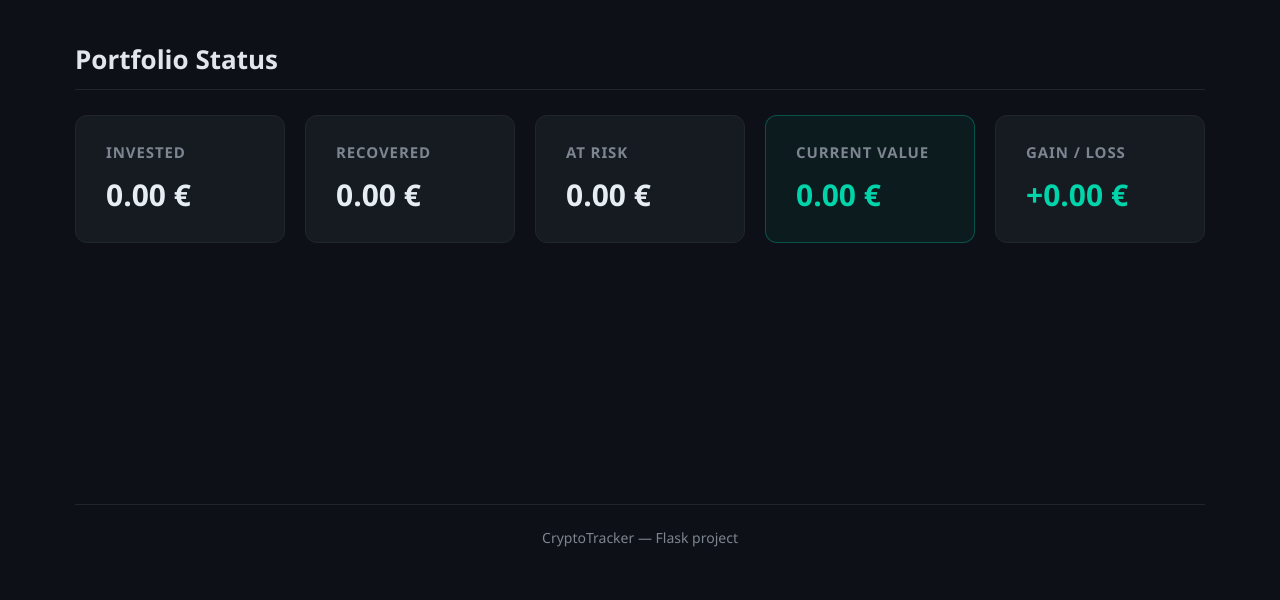
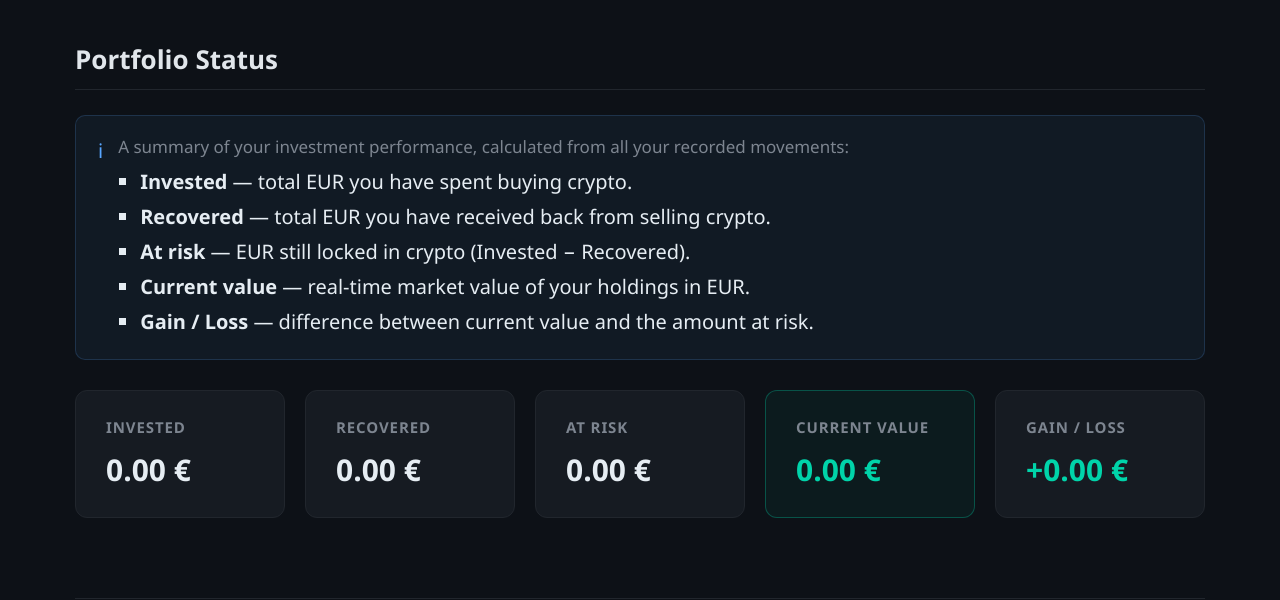
Before and after one commit to Regenzel/Final_project_KeepCoding, a Flask app: page /status in a window 1280 px wide. Shown: the part 231-831 px from the top of the page. Before the commit the page ends 778 px from the top, so only its background shows below. Run offline with Flask 3, Linux system fonts and the light colour scheme; the visitor is signed in with stand-in values (Sample User, id 1); data that the repository does not hold is empty.

Commit message:
Add contextual info boxes to all main pages

```diff
--- a/static/style.css
+++ b/static/style.css
@@ -374,6 +374,40 @@ a.nav-logout:hover {
     color: #f85149;
 }
 
+/* ── Info box ── */
+.info-box {
+    display: flex;
+    gap: 0.75rem;
+    background: rgba(88, 166, 255, 0.06);
+    border: 1px solid rgba(88, 166, 255, 0.18);
+    border-radius: 10px;
+    padding: 0.9rem 1.1rem;
+    margin-bottom: 1.5rem;
+    font-size: 0.85rem;
+    color: var(--muted-color);
+    line-height: 1.55;
+}
+
+.info-box .info-icon {
+    flex-shrink: 0;
+    font-size: 1rem;
+    color: #58a6ff;
+    margin-top: 0.05rem;
+}
+
+.info-box ul {
+    margin: 0.3rem 0 0;
+    padding-left: 1.1rem;
+}
+
+.info-box li {
+    margin-bottom: 0.2rem;
+}
+
+.info-box strong {
+    color: var(--color);
+}
+
 /* ── Auth pages ── */
 .auth-card {
     max-width: 400px;
--- a/templates/status.html
+++ b/templates/status.html
@@ -2,6 +2,20 @@
 
 {% block content %}
 <h2>Portfolio Status</h2>
+
+<div class="info-box">
+    <span class="info-icon">ℹ</span>
+    <div>
+        A summary of your investment performance, calculated from all your recorded movements:
+        <ul>
+            <li><strong>Invested</strong> — total EUR you have spent buying crypto.</li>
+            <li><strong>Recovered</strong> — total EUR you have received back from selling crypto.</li>
+            <li><strong>At risk</strong> — EUR still locked in crypto (Invested − Recovered).</li>
+            <li><strong>Current value</strong> — real-time market value of your holdings in EUR.</li>
+            <li><strong>Gain / Loss</strong> — difference between current value and the amount at risk.</li>
+        </ul>
+    </div>
+</div>
 
 {% if error_api %}
 <p class="flash-error">API error: {{ error_api }}</p>
```
Also changed, not shown: templates/index.html (+13 -0 lines), templates/purchase.html (+13 -0 lines).
